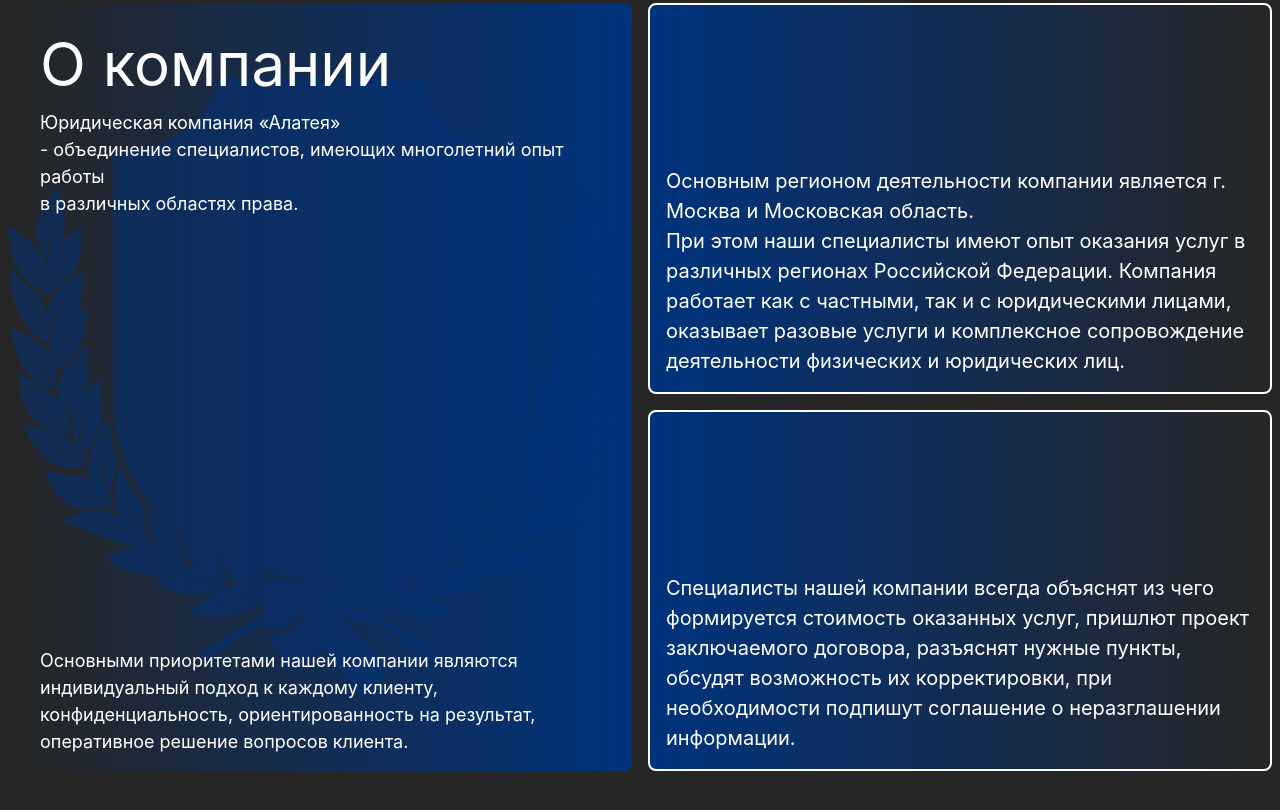
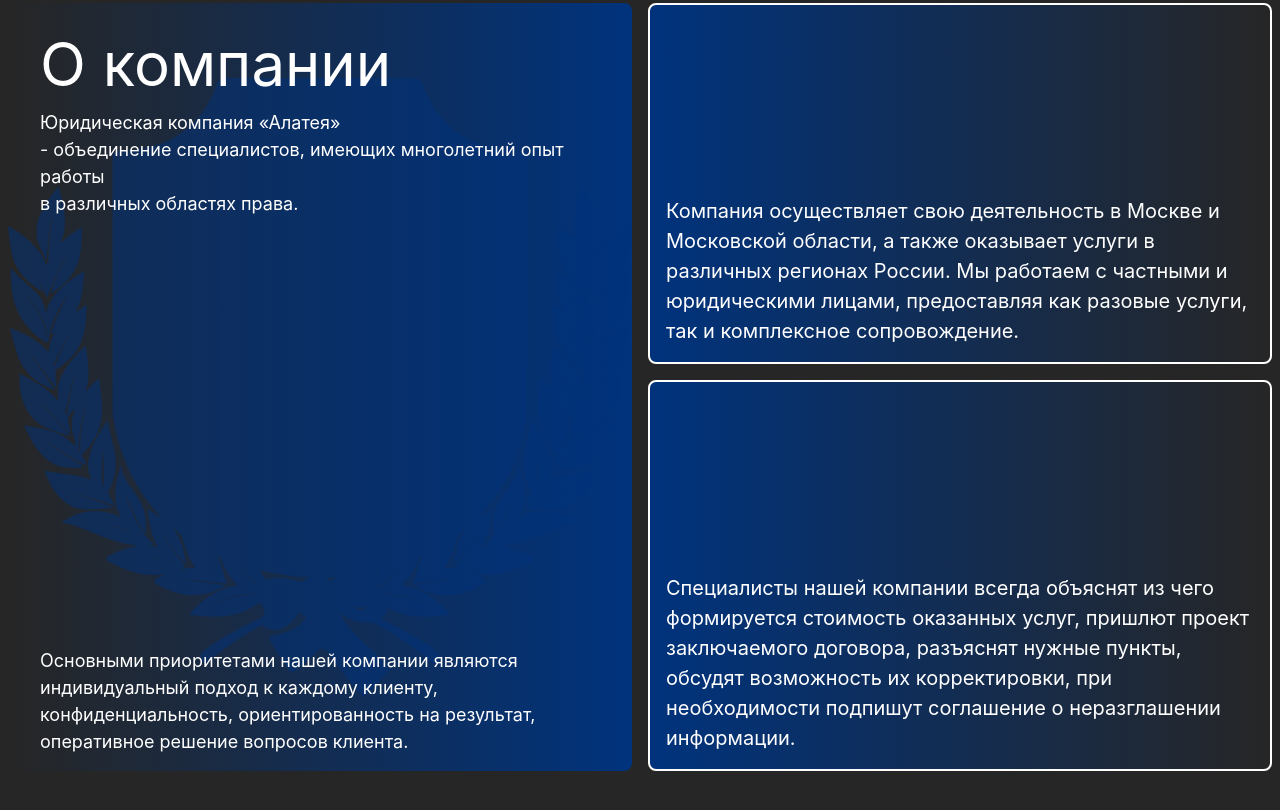
Before and after one commit to vover11/alateya, a website: page index.html in a window 1280 px wide. Shown: the part 1725-2535 px from the top of the page. Drawn offline with Linux system fonts and the light colour scheme; a web font is replaced by a local one.

Commit message:
Add files via upload

```diff
--- a/index.html
+++ b/index.html
@@ -232,11 +232,10 @@
                     <div class="bg-gradient-to-r from-primary to-warning rounded-lg flex items-end justify-start p-4 border-2 border-white">
                         <!-- Добавлен отступ и выравнивание -->
                         <h3 class="text-white text-xl">
-                            Основным регионом деятельности компании является г. Москва и Московская область. <br>
-                            При этом наши специалисты имеют опыт оказания услуг в различных регионах
-                            Российской Федерации. Компания работает как с частными, так и с юридическими лицами,
-                            оказывает разовые услуги и комплексное
-                            сопровождение деятельности физических и юридических лиц.
+                            Компания осуществляет свою деятельность в Москве и Московской области,
+                            а также оказывает услуги в различных регионах России.
+                            Мы работаем с частными и юридическими лицами, предоставляя
+                            как разовые услуги, так и комплексное сопровождение.
                         </h3>
                     </div>
                     <div class="bg-gradient-to-r from-primary to-warning rounded-lg flex items-end justify-start p-4 border-2 border-white">
```
